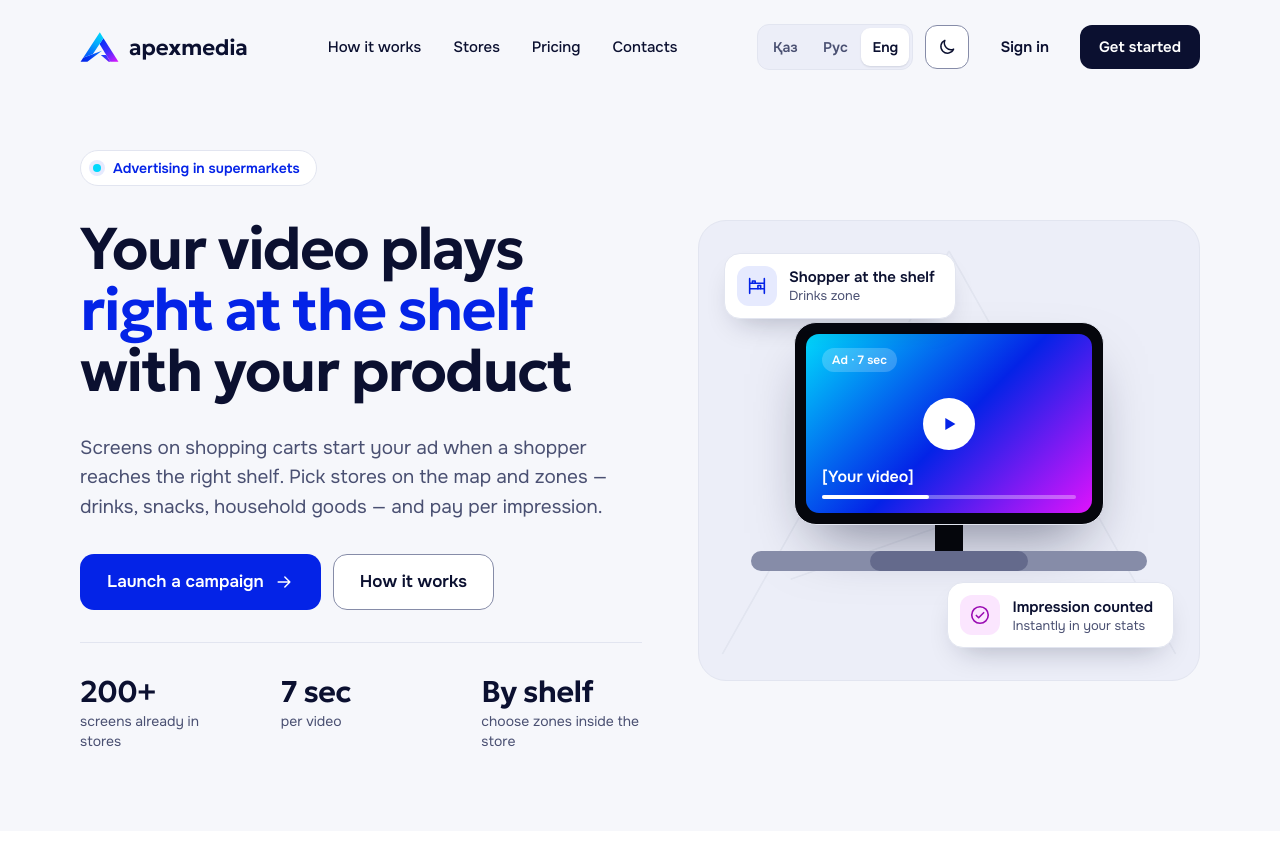
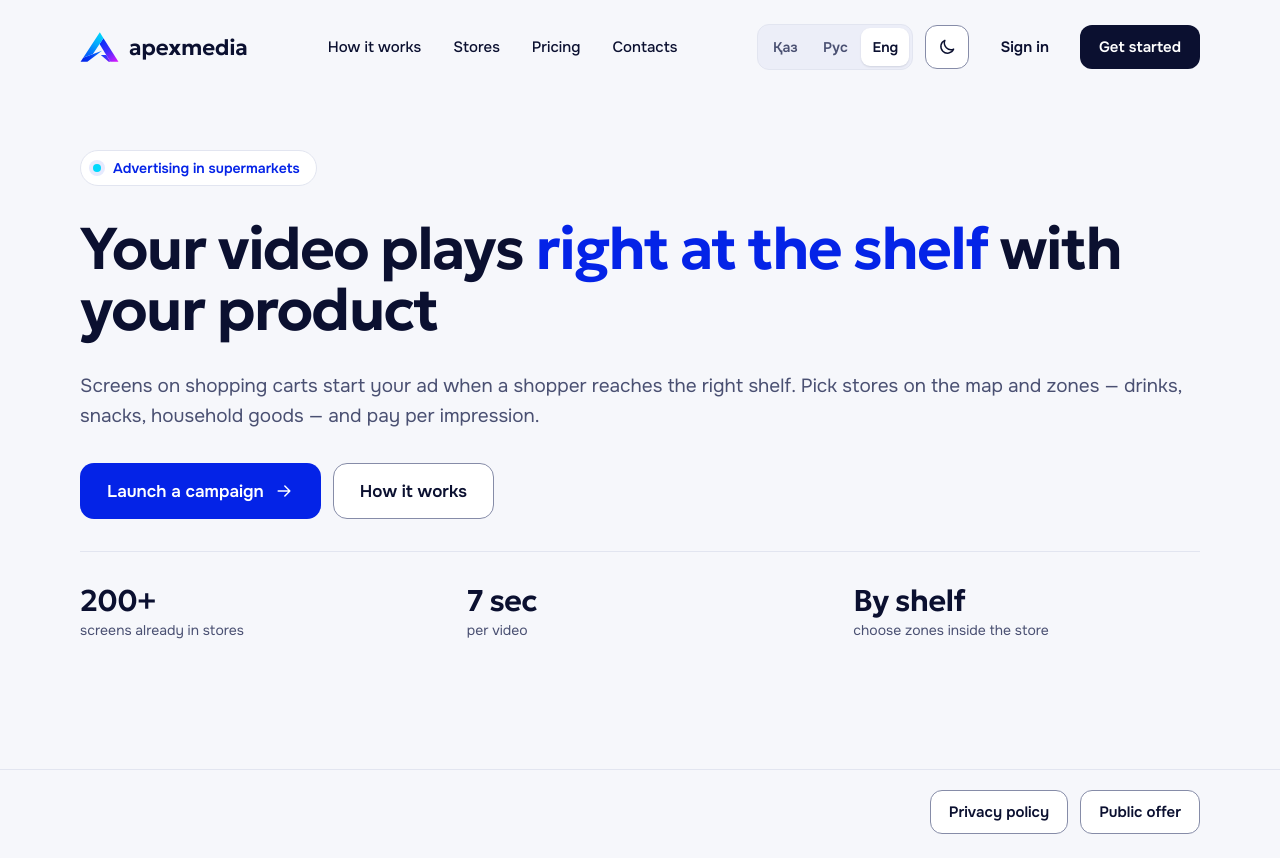
Before and after one commit to Bekaa1/apex-admin, a React (Vite) app: page / in a window 1280 px wide. Before the commit the page ends 831 px from the top, so only its background shows below. Built offline with nearby package versions, Linux system fonts and the light colour scheme.

Commit message:
Update landing layout and add legal downloads

```diff
--- a/src/i18n/landing.en.json
+++ b/src/i18n/landing.en.json
@@ -34,5 +34,10 @@
     "chip1Text": "Drinks zone",
     "chip2Title": "Impression counted",
     "chip2Text": "Instantly in your stats"
+  },
+  "legal": {
+    "label": "Legal documents",
+    "privacy": "Privacy policy",
+    "offer": "Public offer"
   }
 }
--- a/src/i18n/landing.kk.json
+++ b/src/i18n/landing.kk.json
@@ -35,5 +35,10 @@
     "chip1Text": "«Сусындар» аймағы",
     "chip2Title": "Көрсетілім есептелді",
     "chip2Text": "Бірден статистикада"
+  },
+  "legal": {
+    "label": "Құқықтық құжаттар",
+    "privacy": "Құпиялылық саясаты",
+    "offer": "Жария оферта"
   }
 }
--- a/src/i18n/landing.ru.json
+++ b/src/i18n/landing.ru.json
@@ -34,5 +34,10 @@
     "chip1Text": "Зона «Напитки»",
     "chip2Title": "Показ засчитан",
     "chip2Text": "Сразу в статистике"
+  },
+  "legal": {
+    "label": "Юридические документы",
+    "privacy": "Политика конфиденциальности",
+    "offer": "Публичная оферта"
   }
 }
--- a/src/landing/Landing.tsx
+++ b/src/landing/Landing.tsx
@@ -1,4 +1,4 @@
-import { Button, Icon, LANG_OPTIONS, Logo, SegmentedControl, ThemeToggle } from '../design-system';
+import { Button, LANG_OPTIONS, Logo, SegmentedControl, ThemeToggle } from '../design-system';
 import { useI18n } from '../i18n/i18n';
 
 export interface LandingProps {
@@ -65,58 +65,26 @@ export function Landing({ loginHref, startHref }: LandingProps) {
             ))}
           </div>
         </section>
-        <HeroFigure />
       </main>
+
+      <footer className="land__footer" aria-label={t('landing.legal.label')}>
+        <Button
+          variant="secondary"
+          size="md"
+          href="/legal/privacy-policy.docx"
+          download="Политика конфиденциальности №1.docx"
+        >
+          {t('landing.legal.privacy')}
+        </Button>
+        <Button
+          variant="secondary"
+          size="md"
+          href="/legal/public-offer.docx"
+          download="Публичная оферта №1.docx"
+        >
+          {t('landing.legal.offer')}
+        </Button>
+      </footer>
     </div>
   );
 }
-
-/** Illustration: a tablet on a cart handle playing the ad, with two floating status chips. */
-function HeroFigure() {
-  const { t } = useI18n();
-  return (
-    <figure className="land__figure" aria-label={t('landing.figure.alt')}>
-      <svg className="land__facets" viewBox="0 0 600 552" preserveAspectRatio="none" aria-hidden="true">
-        <path d="M300 36 L572 520 M300 36 L28 520 M110 430 L478 300" />
-      </svg>
-      <div className="land__device" aria-hidden="true">
-        <div className="land__tablet">
-          <div className="land__screen">
-            <span className="land__ad-badge">{t('landing.figure.adBadge')}</span>
-            <span className="land__play">
-              <Icon name="play" size={22} />
-            </span>
-            <div className="land__ad-bottom">
-              <span className="land__ad-title">{t('landing.figure.adTitle')}</span>
-              <span className="land__progress">
-                <span />
-              </span>
-            </div>
-          </div>
-        </div>
-        <div className="land__mount" />
-        <div className="land__handle">
-          <span />
-        </div>
-      </div>
-      <div className="land__chip land__chip--top">
-        <span className="land__chip-icon">
-          <Icon name="shelf" size={22} />
-        </span>
-        <span>
-          <span className="land__chip-title">{t('landing.figure.chip1Title')}</span>
-          <span className="land__chip-text">{t('landing.figure.chip1Text')}</span>
-        </span>
-      </div>
-      <div className="land__chip land__chip--bottom">
-        <span className="land__chip-icon">
-          <Icon name="check-circle" size={22} />
-        </span>
-        <span>
-          <span className="land__chip-title">{t('landing.figure.chip2Title')}</span>
-          <span className="land__chip-text">{t('landing.figure.chip2Text')}</span>
-        </span>
-      </div>
-    </figure>
-  );
-}
--- a/src/landing/landing.css
+++ b/src/landing/landing.css
@@ -1,4 +1,4 @@
-/* Landing — direction A. Uses only tokens, except the device illustration (marked below). */
+/* Landing — text-first hero and legal footer, using the Apex design tokens. */
 .land { min-height: 100vh; background: var(--bg); color: var(--text); font-family: var(--font-sans); }
 
 .land__header { max-width: var(--content-max); margin: 0 auto; padding: var(--space-6) var(--space-11); box-sizing: border-box;
@@ -11,50 +11,21 @@
 
 .land__hero { max-width: var(--content-max); margin: 0 auto; padding: var(--space-10) var(--space-11) var(--space-11); box-sizing: border-box;
   display: flex; flex-wrap: wrap; align-items: center; gap: var(--space-10); }
-.land__copy { flex: 1 1 480px; min-width: 0; display: flex; flex-direction: column; gap: var(--space-7); }
+.land__footer { max-width: var(--content-max); width: 100%; margin: var(--space-9) auto 0; padding: var(--space-5) var(--space-11) var(--space-6); box-sizing: border-box;
+  display: flex; flex-wrap: wrap; justify-content: flex-end; gap: var(--space-3); border-top: 1px solid var(--border); }
+.land__copy { flex: 1 1 100%; min-width: 0; display: flex; flex-direction: column; gap: var(--space-7); }
 .land__eyebrow { margin: 0; align-self: flex-start; display: inline-flex; align-items: center; gap: var(--space-3);
   padding: var(--space-2) var(--space-4) var(--space-2) var(--space-3); border-radius: var(--radius-full);
   background: var(--surface); border: 1px solid var(--border); font-size: 14px; font-weight: 600; color: var(--link); }
 .land__dot { width: 8px; height: 8px; border-radius: var(--radius-full); background: var(--brand-cyan); box-shadow: 0 0 0 4px var(--primary-soft); }
 .land__title { margin: 0; font-family: var(--font-display); font-weight: 600; font-size: clamp(40px, 4.6vw, 68px); line-height: 1.04; letter-spacing: -0.03em; }
 .land__accent { color: var(--link); }
-.land__text { margin: 0; max-width: 34em; font-size: 19px; line-height: 1.55; color: var(--text-muted); }
+.land__text { margin: 0; max-width: none; font-size: 19px; line-height: 1.55; color: var(--text-muted); }
 .land__ctas { display: flex; flex-wrap: wrap; gap: var(--space-3); }
 .land__stats { display: flex; flex-wrap: wrap; gap: var(--space-5) var(--space-8); padding-top: var(--space-7); border-top: 1px solid var(--border); }
 .land__stat { flex: 1 1 120px; }
 .land__stat-value { margin: 0; font-family: var(--font-display); font-size: 30px; font-weight: 600; line-height: 1.1; letter-spacing: -0.02em; }
 .land__stat-label { margin: var(--space-1) 0 0; font-size: 14px; line-height: 1.4; color: var(--text-muted); }
-
-.land__figure { margin: 0; flex: 1 1 420px; min-width: 0; max-width: 600px; position: relative; aspect-ratio: 1 / 0.92; box-sizing: border-box;
-  border-radius: var(--radius-2xl); background: var(--surface-muted); border: 1px solid var(--border); overflow: hidden; }
-.land__facets { position: absolute; inset: 0; width: 100%; height: 100%; }
-.land__facets path { fill: none; stroke: var(--border); stroke-width: 2; }
-
-/* Device illustration: the tablet is always near-black glass and the ad uses the logo gradient (illustration-only colours). */
-.land__device { position: absolute; left: 50%; top: 22%; width: 62%; transform: translateX(-50%); display: flex; flex-direction: column; align-items: center; }
-.land__tablet { width: 100%; aspect-ratio: 16 / 10.5; box-sizing: border-box; padding: 11px; border-radius: 22px; background: #05060c; border: 1px solid var(--border); box-shadow: var(--shadow-lg); }
-.land__screen { position: relative; width: 100%; height: 100%; box-sizing: border-box; padding: 14px 16px; border-radius: 13px; color: #ffffff;
-  background: linear-gradient(135deg, var(--brand-cyan) 0%, var(--brand-blue) 52%, var(--brand-magenta) 100%);
-  display: flex; flex-direction: column; justify-content: space-between; }
-.land__ad-badge { align-self: flex-start; padding: 4px 10px; border-radius: var(--radius-full); background: rgba(255, 255, 255, 0.2); font-size: 12px; font-weight: 600; }
-.land__play { position: absolute; left: 50%; top: 50%; transform: translate(-50%, -50%); width: 52px; height: 52px; border-radius: 50%;
-  background: #ffffff; color: var(--brand-blue); display: flex; align-items: center; justify-content: center; }
-.land__ad-bottom { display: flex; flex-direction: column; gap: var(--space-2); }
-.land__ad-title { font-size: 16px; font-weight: 600; }
-.land__progress { display: block; height: 4px; border-radius: 2px; background: rgba(255, 255, 255, 0.32); }
-.land__progress > span { display: block; width: 42%; height: 4px; border-radius: 2px; background: #ffffff; }
-.land__mount { width: 9%; height: 26px; background: #05060c; }
-.land__handle { width: 128%; height: 20px; border-radius: 10px; background: var(--border-strong); display: flex; justify-content: center; }
-.land__handle > span { display: block; width: 40%; height: 20px; border-radius: 10px; background: var(--text-subtle); }
-
-.land__chip { position: absolute; display: flex; align-items: center; gap: var(--space-3); padding: var(--space-3) var(--space-5) var(--space-3) var(--space-3);
-  border-radius: var(--radius-xl); background: var(--surface-raised); border: 1px solid var(--border); box-shadow: var(--shadow-md); }
-.land__chip--top { left: 5%; top: 7%; }
-.land__chip--bottom { right: 5%; bottom: 7%; }
-.land__chip-icon { width: 40px; height: 40px; flex: none; border-radius: var(--radius-md); display: flex; align-items: center; justify-content: center; background: var(--primary-soft); color: var(--link); }
-.land__chip--bottom .land__chip-icon { background: var(--accent-soft); color: var(--accent); }
-.land__chip-title { display: block; font-size: 15px; font-weight: 600; }
-.land__chip-text { display: block; font-size: 13px; color: var(--text-muted); }
 
 @media (max-width: 1279px) {
   /* tablet and small laptop: row 1 — logo and actions, row 2 — nav (the single row does not fit in Kazakh/Russian) */
@@ -62,7 +33,7 @@
   .land__nav { order: 2; flex-basis: 100%; }
 }
 @media (max-width: 1100px) {
-  .land__header, .land__hero { padding-left: var(--space-8); padding-right: var(--space-8); }
+  .land__header, .land__hero, .land__footer { padding-left: var(--space-8); padding-right: var(--space-8); }
 }
 @media (max-width: 760px) {
   /* phone header, always two rows in every language: logo + «Начать» / language, theme, «Войти» */
@@ -76,18 +47,10 @@
   .land__theme { order: 4; margin-top: var(--space-3); }
   .land__login { order: 5; margin-top: var(--space-3); margin-left: auto; padding: 0 var(--space-3); }
   .land__hero { padding: var(--space-5) var(--space-5) var(--space-9); gap: var(--space-8); }
+  .land__footer { margin-top: var(--space-5); padding: var(--space-4) var(--space-5) var(--space-5); }
+  .land__footer > * { flex: 1 1 100%; }
   .land__copy { gap: var(--space-6); }
   .land__title { font-size: 40px; }
   .land__text { font-size: 17px; }
   .land__ctas > * { flex: 1 1 100%; }
-  .land__device { width: 76%; top: 25%; }
-  .land__tablet { padding: 8px; border-radius: 16px; }
-  .land__screen { padding: 10px 12px; border-radius: 10px; }
-  .land__play { width: 36px; height: 36px; }
-  .land__ad-badge { font-size: 11px; padding: 2px 8px; }
-  .land__ad-title { font-size: 13px; }
-  .land__chip { padding: var(--space-2) var(--space-3) var(--space-2) var(--space-2); gap: var(--space-2); }
-  .land__chip-icon { width: 32px; height: 32px; }
-  .land__chip-title { font-size: 13px; }
-  .land__chip-text { font-size: 12px; }
 }
```
Also changed, not shown: 2 other files (tests, documents, lock files or other folders).
